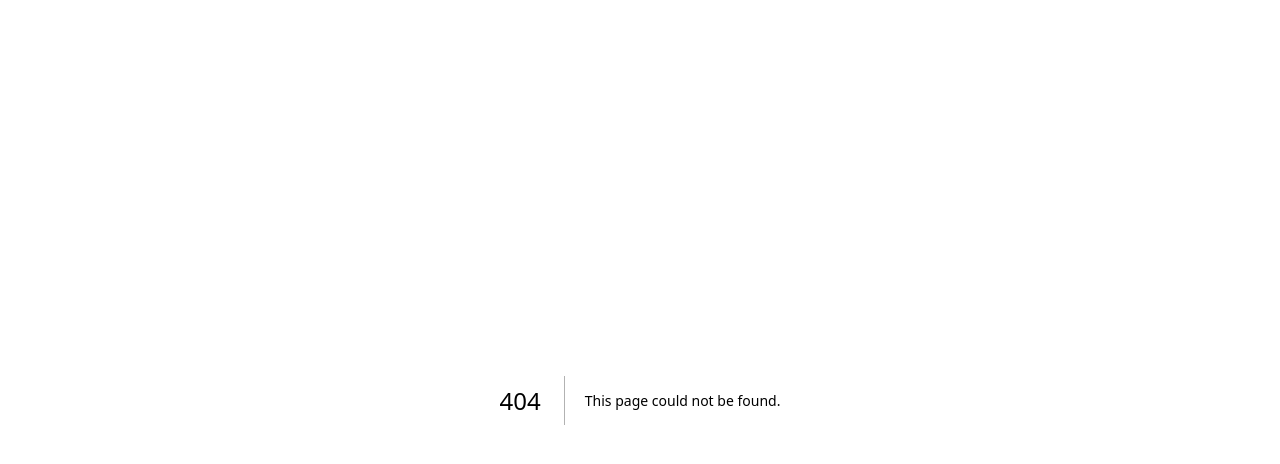
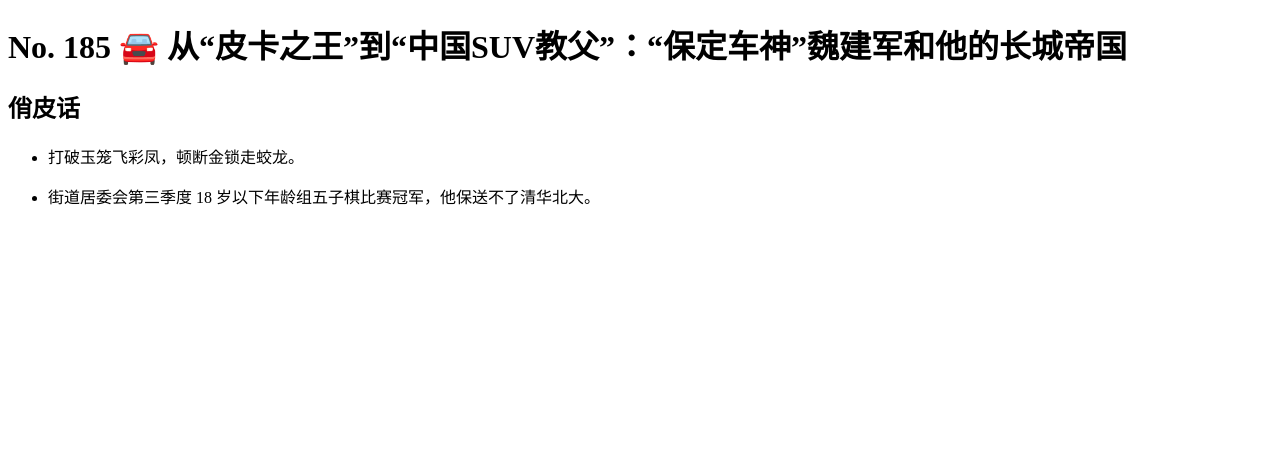
Before and after one commit to eddiehe99/bannatienet, a Next.js app: page /episodes/number-185 in a window 1280 px wide. Before the commit this address had no page. Shown: the top 464 px of the page. Built offline with nearby package versions, Linux system fonts and the light colour scheme.

Commit message:
feat: add episode No. 185

```diff
--- a/src/pages/episodes/_meta.js
+++ b/src/pages/episodes/_meta.js
@@ -1,6 +1,7 @@
 /* eslint-disable prettier/prettier */
 /* eslint-disable import/no-anonymous-default-export */
 export default {
+    'number-185': 'No. 185',
     'number-184': 'No. 184',
     'number-182': 'No. 182',
     'number-179': 'No. 179',
--- a/src/pages/episodes/number-184.mdx
+++ b/src/pages/episodes/number-184.mdx
@@ -11,3 +11,5 @@
 - 直到被动物园里的猩猩残忍分食，王老汉是一根香蕉的身份才浮出水面。
 
 - 医生开方之后，王老汉从二型糖尿病变成了根号二型糖尿病。
+
+- 五常里边，美法特别支持性别转变，而中俄没那么支持。那英呢？那英最烦装逼的人。
--- /dev/null
+++ b/src/pages/episodes/number-185.mdx
@@ -0,0 +1,7 @@
+# No. 185 🚘️ 从“皮卡之王”到“中国SUV教父”：“保定车神”魏建军和他的长城帝国
+
+## 俏皮话
+
+- 打破玉笼飞彩凤，顿断金锁走蛟龙。
+
+- 街道居委会第三季度 18 岁以下年龄组五子棋比赛冠军，他保送不了清华北大。
```
